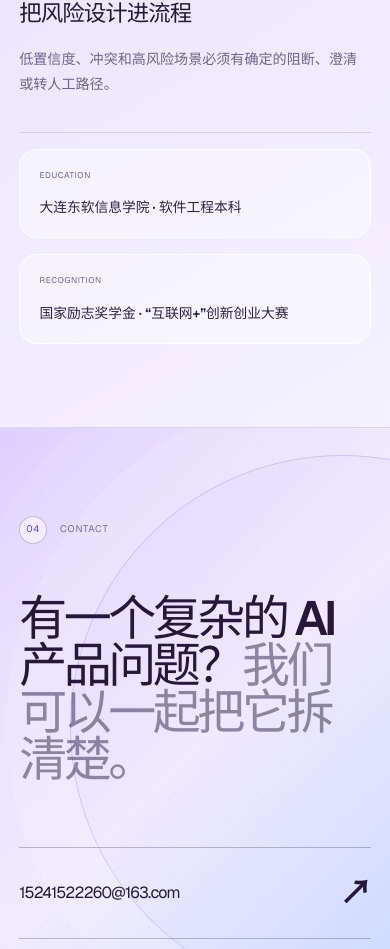
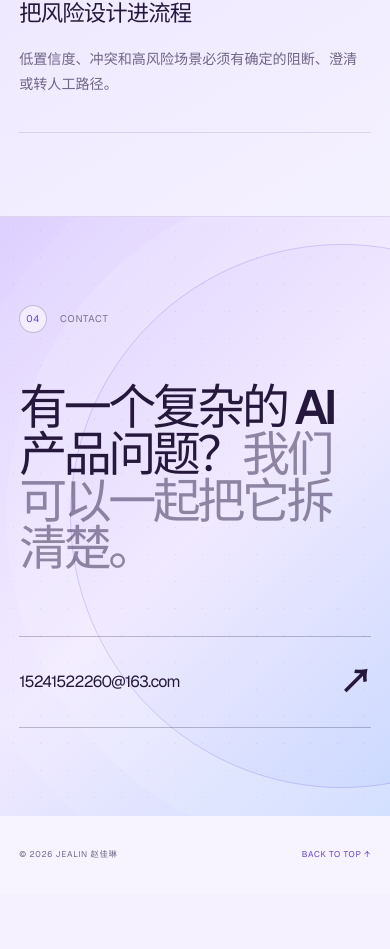
Before and after one commit to 15241522260-dotcom/jealin-personal-site, a Next.js app: page / in a window 390 px wide. Shown: the part 6370-7319 px from the top of the page. After the commit the page ends 7264 px from the top, so only its background shows below. Built offline with nearby package versions, Linux system fonts and the light colour scheme.

Commit message:
Remove education and recognition cards

```diff
--- a/app/globals.css
+++ b/app/globals.css
@@ -505,11 +505,6 @@ h2 { margin: 0; color: var(--ink); font-size: clamp(3rem,6.3vw,7.4rem); font-wei
 .principles > article > span { color: var(--violet); font-family: var(--mono); font-size: .58rem; }
 .principles h3 { margin: 5rem 0 1rem; color: var(--ink); font-size: clamp(1.4rem,2vw,2rem); letter-spacing: -.04em; }
 .principles p { margin: 0; }
-.about-meta { display: grid; grid-template-columns: 1fr 1fr; gap: 1rem; margin-top: 1rem; }
-.about-meta div { padding: 1.5rem; border: 1px solid rgba(255,255,255,.72); border-radius: 18px; background: rgba(255,255,255,.4); }
-.about-meta span,.about-meta strong { display: block; }
-.about-meta span { color: var(--muted); font-family: var(--mono); font-size: .52rem; letter-spacing: .08em; }
-.about-meta strong { margin-top: 1rem; font-size: .86rem; font-weight: 560; }
 
 .contact { position: relative; isolation: isolate; padding: clamp(5.5rem,10vw,11rem) clamp(1.2rem,3vw,3.5rem); overflow: hidden; background: linear-gradient(135deg,#ded0ff,#f0e9ff 52%,#cad9ff); color: var(--ink); }
 .contact-noise { position: absolute; z-index: -1; inset: 0; opacity: .25; background-image: radial-gradient(rgba(104,64,199,.58) .7px,transparent .8px); background-size: 27px 27px; }
@@ -552,7 +547,7 @@ footer span:nth-child(2) { text-align: center; } footer a { justify-self: end; c
   .shape-copy { max-width: 680px; }
   .principles { grid-template-columns: 1fr; }
   .principles article,.principles article + article { min-height: 0; padding: 1.8rem 0 2.2rem; border-right: 0; border-bottom: 1px solid var(--line); }
-  .principles h3 { margin-top: 2rem; } .about-meta { grid-template-columns: 1fr; }
+  .principles h3 { margin-top: 2rem; }
 }
 
 @media (max-width: 640px) {
@@ -599,7 +594,7 @@ footer span:nth-child(2) { text-align: center; } footer a { justify-self: end; c
   .tree-branches article::before { left: 50%; height: .7rem; }
   .dynamic-layer { grid-template-columns: 1fr; }
   .dynamic-layer i { transform: rotate(90deg); }
-  .timeline { margin-left: .4rem; } .about-meta div { padding: 1.2rem; }
+  .timeline { margin-left: .4rem; }
   .contact-cta span { font-size: 1rem; } footer { grid-template-columns: 1fr auto; } footer span:nth-child(2) { display: none; }
 }
 
--- a/app/page.tsx
+++ b/app/page.tsx
@@ -145,7 +145,6 @@ export default function Home() {
         <div className="section-label"><span>03</span> HOW I WORK</div>
         <div className="section-heading"><h2 id="about-title">我不追求“更像 AI”，<br />我追求“更可用”。</h2><p>技术能力是起点，业务结果、可追溯性和风险边界才是产品完成的标志。</p></div>
         <div className="principles">{principles.map(([index, title, description]) => <article key={index}><span>{index}</span><h3>{title}</h3><p>{description}</p></article>)}</div>
-        <div className="about-meta"><div><span>EDUCATION</span><strong>大连东软信息学院 · 软件工程本科</strong></div><div><span>RECOGNITION</span><strong>国家励志奖学金 · “互联网+”创新创业大赛</strong></div></div>
       </section>
 
       <section className="contact" id="contact" aria-labelledby="contact-title">
```
